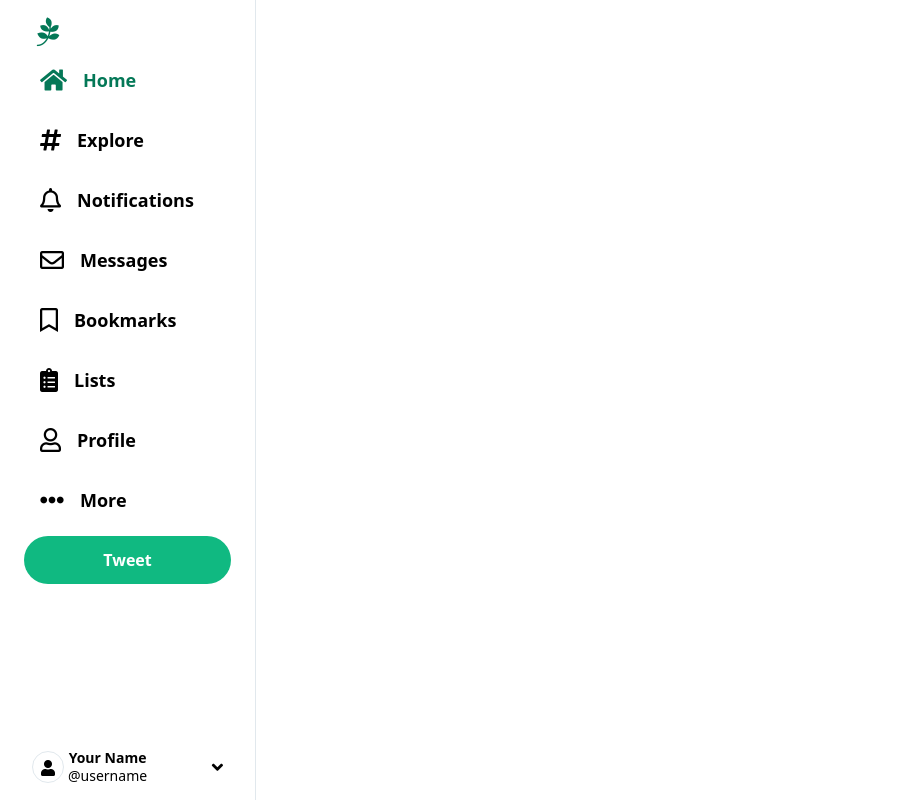
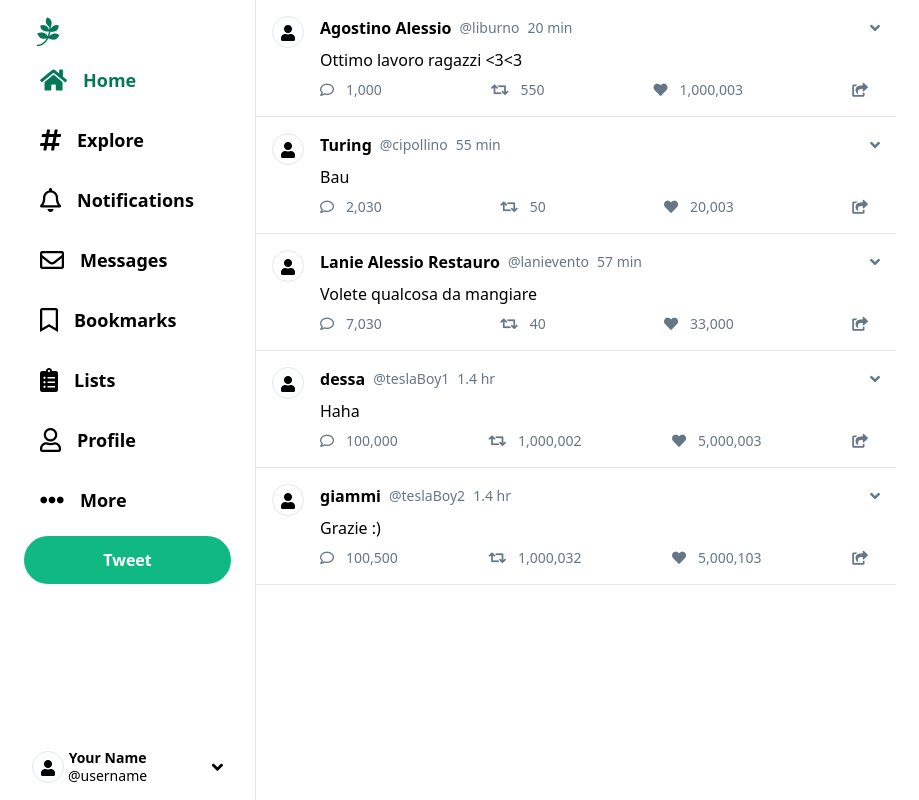
Before and after one commit to gianmarcoalessio/treeter, a Vue app: page / in a window 1280 px wide. Shown: the whole page, without its empty margins (0-919 px from the left). Built offline with nearby package versions, Linux system fonts and the light colour scheme.

Commit message:
treets by followed with components

```diff
--- a/src/App.vue
+++ b/src/App.vue
@@ -3,7 +3,6 @@
 </template>
 
 <script>
-
 import jgMain from  "@comp/main.vue"
 export default {
     components: {
@@ -15,6 +14,3 @@ export default {
     }
 };
 </script>
-
-<style>
-</style>
--- a/src/comp/main.vue
+++ b/src/comp/main.vue
@@ -4,9 +4,8 @@
         <div class="lg:w-1/5 border-r border-lighter px-2 lg:px-6 py-2 flex flex-col justify-between">
             <jgNavTop />
             <jgNavBottom>
-                <h1 class=p-2>ciao</h1>
-                <template v-slot:utente>altri dati utente</template>
-                <template v-slot:bottone> aggiungi nuovo utente </template>
+                <!-- <template v-slot:utente>altri dati utente</template>
+                <template v-slot:bottone> aggiungi nuovo utente </template> -->
             </jgNavBottom>
         </div>
         <!-- Treets -->
--- a/src/comp/navBottom.vue
+++ b/src/comp/navBottom.vue
@@ -1,37 +1,49 @@
 <template>
   <div class="lg:w-full relative">
-            <button @click="dropdown = !dropdown" class="flex items-center w-full mt-3 hover:bg-lightgreen rounded-full p-2 focus:outline-none">
-                <i class="fas fa-user w-8 h-8 pt-2 rounded-full border border-lighter"></i>
+    <button
+      @click="dropdown = !dropdown"
+      class="flex items-center w-full mt-3 hover:bg-lightgreen rounded-full p-2 focus:outline-none"
+    >
+      <i
+        class="fas fa-user w-8 h-8 pt-2 rounded-full border border-lighter"
+      ></i>
       <!-- <img src="profile.png" alt="" class="w-10 h-10 rounded-full border border-lighter" />  -->
       <div class="hidden lg:block ml-1">
-                    <p class="text-sm font-bold leading-tight"> Your Name </p>
-                    <p class="text-sm leading-tight"> @username </p>
+        <p class="text-sm font-bold leading-tight">Your Name</p>
+        <p class="text-sm leading-tight">@username</p>
       </div>
       <i class="hidden lg:block fas fa-angle-down ml-auto text-lg"></i>
     </button>
-        <div v-if="dropdown === true" class="absolute bottom-0 left-0 w-64 rounded-lg shadow-md border-lightest bg-white mb-16">
-            <button @click="dropdown = false" class="p-3 flex items-center w-full hover:bg-lightest p-2 focus:outline-none">
-                <i class="fas fa-user w-8 h-8 pt-2 rounded-full border border-lighter"></i>
+    <div
+      v-if="dropdown === true"
+      class="absolute bottom-0 left-0 w-64 rounded-lg shadow-md border-lightest bg-white mb-16"
+    >
+      <button
+        @click="dropdown = false"
+        class="p-3 flex items-center w-full hover:bg-lightest p-2 focus:outline-none"
+      >
+        <i
+          class="fas fa-user w-8 h-8 pt-2 rounded-full border border-lighter"
+        ></i>
         <!-- <img src="profile.png" class="w-10 h-10 rounded-full border border-lighter" /> -->
         <div class="ml-4">
-               <p class="text-sm font-bold leading-tight"> Your Name </p>
-                <p class="text-sm leading-tight"> @username </p>
+          <p class="text-sm font-bold leading-tight">Your Name</p>
+          <p class="text-sm leading-tight">@username</p>
 
-
-                <slot name="utente">
-
-                </slot>
-
-
+          <slot name="utente"> </slot>
         </div>
         <i class="fas fa-check ml-auto text-green"></i>
       </button>
-             <button @click="dropdown = false" class="w-full text-left hover:bg-lightest border-t border-lighter p-3 test-sm focus:outline-none">
-              <slot name ="bottone">
-                  Add an existing account
-              </slot>
+      <button
+        @click="dropdown = false"
+        class="w-full text-left hover:bg-lightest border-t border-lighter p-3 test-sm focus:outline-none"
+      >
+        <slot name="bottone"> Add an existing account </slot>
       </button>
-             <button @click="dropdown = false" class="w-full text-left hover:bg-lightest border-t border-lighter p-3 test-sm focus:outline-none">
+      <button
+        @click="dropdown = false"
+        class="w-full text-left hover:bg-lightest border-t border-lighter p-3 test-sm focus:outline-none"
+      >
         Log out @SaaSyEth
       </button>
       <slot />
@@ -43,10 +55,10 @@
 export default {
   data() {
     return {
-        dropdown:false
-    }
-}
-}
+      dropdown: false,
+    };
+  },
+};
 </script>
 
 <style>
--- a/src/comp/pulsante.vue
+++ b/src/comp/pulsante.vue
@@ -8,18 +8,6 @@
 
 <script>
 export default {
-    //variabili locali al componenti le posso usare in export default con il this come i props
-    data(){
-        return{}
-    },
-    //funzione che viene chiamata quando il componente viene chiamato per la prima volta, serve per impostare dei valori di default
-    created(){
-        return{}
-    },
-    //funzione che viene chiamata prima della distruzione del componente
-    beforeDestroy(){
-        return{}
-    },
     methods: {
         emit(id){
             this.$emit("premi",{id,title: this.title, callback:()=>{
--- /dev/null
+++ b/src/comp/treet.vue
@@ -0,0 +1,64 @@
+<template>
+  <div class="flex">
+    <div class="flex-none mr-4">
+      <!-- <img :src="`${follow.src}`" class="h-12 w-12 rounded-full flex-none"/> -->
+      <i
+        class="fas fa-user w-8 h-8 p-2 rounded-full border border-lighter flex-none"
+      >
+      </i>
+    </div>
+    <div class="w-full">
+      <div class="flex items-center w-full">
+        <p class="font-semibold">{{ name }}</p>
+        <p class="text-sm text-dark ml-2">{{ handle }}</p>
+        <p class="text-sm text-dark ml-2">{{ time }}</p>
+        <i class="fas fa-angle-down text-dark ml-auto"></i>
+      </div>
+      <p class="py-2">
+        {{ tweet }}
+      </p>
+
+      <div class="flex items-center w-full justify-between">
+      <div
+        v-for="(bot, i) in bottom"
+        :key="i"
+        class="flex items-center text-sm text-dark"
+      >
+        <jgTreetIcon :input="bot.icon" :title="bot.title" />
+      </div>
+      </div>
+    </div>
+  </div>
+</template>
+
+<script>
+import jgTreetIcon from "@comp/TreetIcon.vue";
+export default {
+  components: {
+    jgTreetIcon,
+  },
+  data() {
+    return {
+      bottom: [
+        { icon: "far fa-comment", title: this.comments},
+        { icon: "fas fa-retweet", title: this.retweets },
+        { icon: "fas fa-heart", title: this.like},
+        { icon: "fas fa-share-square", title: ""},
+      ],
+    };
+  },
+  props: {
+    src: String,
+    name: String,
+    handle: String,
+    time: String,
+    tweet: String,
+    comments: String,
+    retweets: String,
+    like: String,
+  },
+};
+</script>
+
+<style>
+</style>
--- /dev/null
+++ b/src/comp/treetIcon.vue
@@ -0,0 +1,20 @@
+<template>
+    <i :class="input" class="mr-3"></i>
+    <p>{{ title }}</p>
+</template>
+
+<script>
+export default {
+  props: {
+    input: String,
+    title: String,
+  },
+  data() {
+    return {
+    }
+  }
+}
+</script>
+
+<style>
+</style>
--- a/src/comp/treets.vue
+++ b/src/comp/treets.vue
@@ -1,22 +1,86 @@
 <template>
-
+  <div
+    v-for="(follow, i) in following"
+    :key="i"
+    class="flex flex-col-reverse w-full p-4 border-b hover:bg-lighter"
+  >
+    <jgTreet
+      :src="follow.src"
+      :name="follow.name"
+      :handle="follow.handle"
+      :time="follow.time"
+      :tweet="follow.tweet"
+      :comments="follow.comments"
+      :retweets="follow.retweets"
+      :like="follow.like"
+    />
+  </div>
 </template>
 
 <script>
+import jgTreet from "@comp/treet.vue";
 export default {
-data(){
+  data() {
     return {
-    following: [
-        {src: 'elon.jpg', name: 'Elon Musk', handle: '@teslaBoy', time: '20 min', tweet: 'Should I just quarantine on mars??', comments: '1,000', retweets: '550', like: '1,000,003'},
-        {src: 'kevin.jpg', name: 'Kevin Hart', handle: '@miniRock', time: '55 min', tweet: 'Should me and the rock do another sub-par movie together????', comments: '2,030', retweets: '50', like: '20,003'},
-        {src: 'elon.jpg', name: 'Elon Musk', handle: '@teslaBoy', time: '1.4 hr', tweet: 'Haha just made a flame thrower. Shld I sell them?', comments: '100,000', retweets: '1,000,002', like: '5,000,003'},
-        {src: 'elon.jpg', name: 'Elon Musk', handle: '@teslaBoy', time: '1.4 hr', tweet: 'Just did something crazyyyyyyy', comments: '100,500', retweets: '1,000,032', like: '5,000,103'}
+      following: [
+        {
+          src: "elon.jpg",
+          name: "Agostino Alessio",
+          handle: "@liburno",
+          time: "20 min",
+          tweet: "Ottimo lavoro ragazzi <3<3",
+          comments: "1,000",
+          retweets: "550",
+          like: "1,000,003",
+        },
+        {
+          src: "kevin.jpg",
+          name: "Turing",
+          handle: "@cipollino",
+          time: "55 min",
+          tweet: "Bau",
+          comments: "2,030",
+          retweets: "50",
+          like: "20,003",
+        },
+        {
+          src: "kevin.jpg",
+          name: "Lanie Alessio Restauro",
+          handle: "@lanievento",
+          time: "57 min",
+          tweet: "Volete qualcosa da mangiare",
+          comments: "7,030",
+          retweets: "40",
+          like: "33,000",
+        },
+        {
+          src: "elon.jpg",
+          name: "dessa",
+          handle: "@teslaBoy1",
+          time: "1.4 hr",
+          tweet: "Haha ",
+          comments: "100,000",
+          retweets: "1,000,002",
+          like: "5,000,003",
+        },
+        {
+          src: "elon.jpg",
+          name: "giammi",
+          handle: "@teslaBoy2",
+          time: "1.4 hr",
+          tweet: "Grazie :)",
+          comments: "100,500",
+          retweets: "1,000,032",
+          like: "5,000,103",
+        },
       ],
-    }
-},
-}
+    };
+  },
+  components: {
+    jgTreet,
+  },
+};
 </script>
 
 <style>
-
 </style>
```
Also changed, not shown: 2 other files (tests, documents, lock files or other folders). Lines whose indentation alone changed are shown as unchanged.
